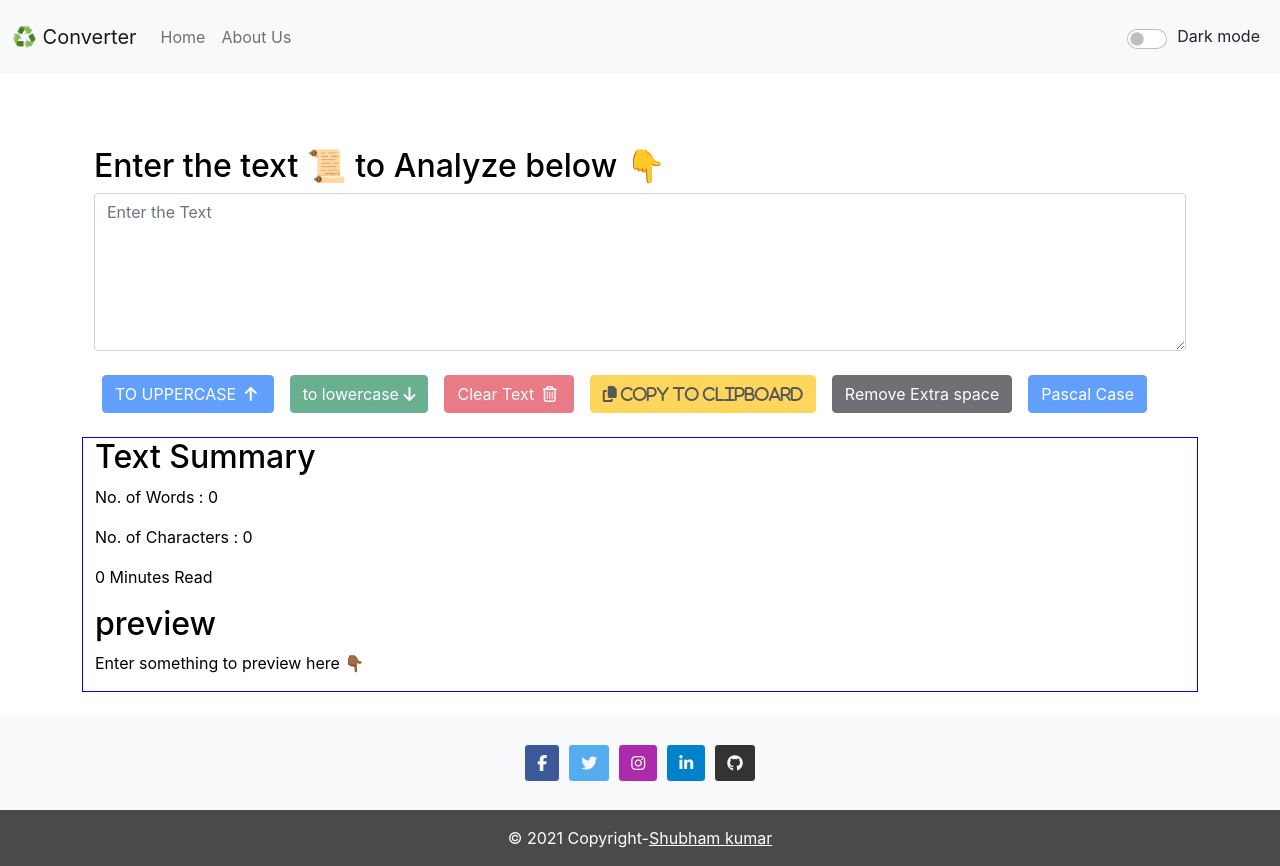
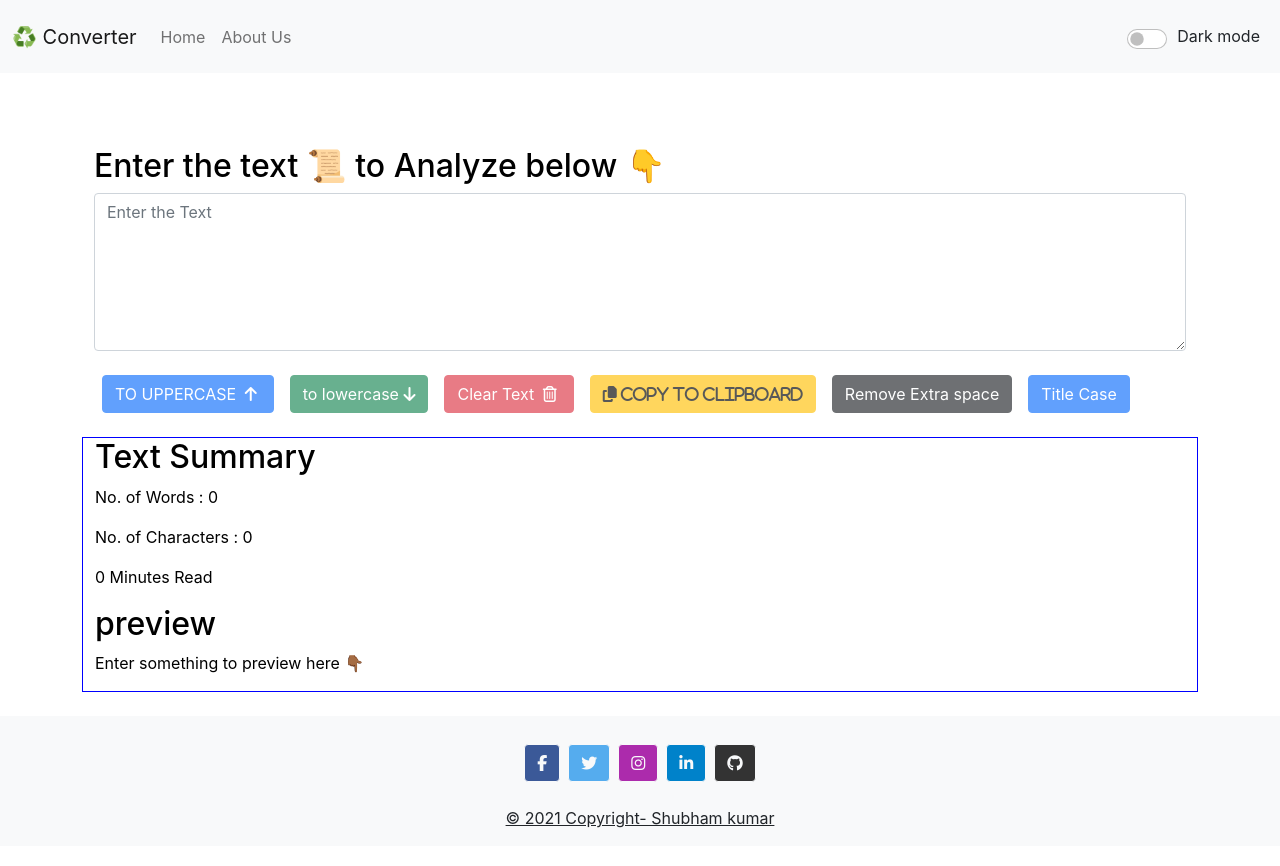
Before and after one commit to shubhamkumar5051/Convert-Case, a React (Create React App) app: page / in a window 1280 px wide. Built offline with nearby package versions, Linux system fonts and the light colour scheme.

Commit message:
added dark mode in footer.js

```diff
--- a/src/App.js
+++ b/src/App.js
@@ -51,7 +51,7 @@ function App() {
         />
         {/* <AboutUs /> */}
       </div>
-      <Footer />
+      <Footer mode={usermode} />
     </>
   );
 }
--- a/src/components/Footer.js
+++ b/src/components/Footer.js
@@ -1,14 +1,15 @@
 import React from "react";
-
-export default function Footer() {
+// import PropTypes from "prop-types";
+export default function Footer(props) {
   return (
     <div>
       <>
-        <footer className="bg-light text-center text-white">
+        <footer className={`bg-${props.mode} text-center text-${props.mode}`}>
           {/* <!-- Grid container --> */}
+
           <div className="container p-4 pb-0">
             {/* <!-- Section: Social media --> */}
-            <section className="mb-4">
+            <section className="mb-1">
               {/* <!-- Facebook --> */}
               <a
                 className="btn btn-outline-light btn-floating m-1"
@@ -60,18 +61,16 @@ export default function Footer() {
               </a>
             </section>
           </div>
-
           {/* <!-- Copyright --> */}
           <div
             className="text-center p-3"
-            style={{ backgroundColor: `rgba(0, 0, 0, 0.7)` }}
+            // style={{ backgroundColor: `rgba(0, 0, 0, 0.7)` }}
           >
-            © 2021 Copyright-
             <a
-              className="text-white"
+              className={`text-${props.mode === "light" ? "dark" : "light"}`}
               href="https://portfolio-shubhamkr5051.netlify.app/"
             >
-              Shubham kumar
+              © 2021 Copyright- Shubham kumar
             </a>
           </div>
         </footer>
--- a/src/components/TextForm.js
+++ b/src/components/TextForm.js
@@ -137,7 +137,7 @@ export default function TextForm(props) {
           className="btn btn-primary mx-2 my-2"
           onClick={toCapitalize}
         >
-          Pascal Case
+          Title Case
         </button>
       </div>
       <div
```
Also changed, not shown: src/components/Navbar.js (line endings or trailing spaces).
